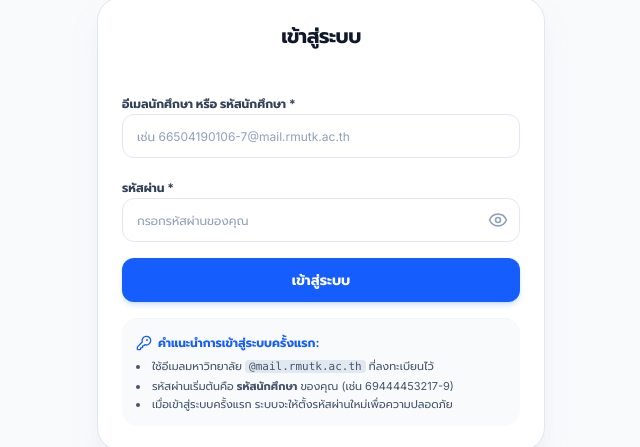
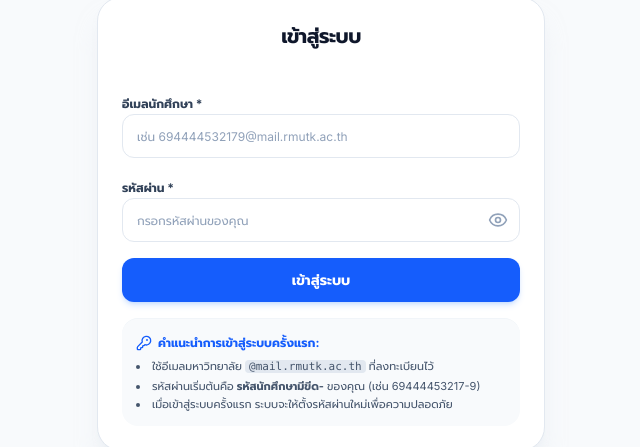
Before and after one commit to 665041901067-debug/shirt-order-system, a Next.js app: page /login in a window 1280 px wide. Shown: the part 223-670 px from the top of the page, without its empty margins (319-959 px from the left). Built offline with nearby package versions, Linux system fonts and the light colour scheme; no server answers.

Commit message:
page v.แก้

```diff
--- a/src/app/login/page.tsx
+++ b/src/app/login/page.tsx
@@ -156,11 +156,11 @@ export default function LoginPage() {
             <form onSubmit={handleSubmit} className="space-y-4">
               <div className="space-y-1.5">
                 <label className="text-xs font-bold text-slate-700">
-                  อีเมลนักศึกษา หรือ รหัสนักศึกษา *
+                  อีเมลนักศึกษา  *
                 </label>
                 <Input
                   type="text"
-                  placeholder="เช่น 66504190106-7@mail.rmutk.ac.th"
+                  placeholder="เช่น 694444532179@mail.rmutk.ac.th"
                   value={email}
                   onChange={(e) => setEmail(e.target.value)}
                   required
@@ -213,7 +213,7 @@ export default function LoginPage() {
               </div>
               <ul className="list-disc list-inside space-y-1 text-[11px] text-slate-600">
                 <li>ใช้อีเมลมหาวิทยาลัย <code className="bg-slate-200 px-1 py-0.2 rounded font-mono">@mail.rmutk.ac.th</code> ที่ลงทะเบียนไว้</li>
-                <li>รหัสผ่านเริ่มต้นคือ <strong>รหัสนักศึกษา</strong> ของคุณ (เช่น 69444453217-9)</li>
+                <li>รหัสผ่านเริ่มต้นคือ <strong>รหัสนักศึกษามีขีด-</strong> ของคุณ (เช่น 69444453217-9)</li>
                 <li>เมื่อเข้าสู่ระบบครั้งแรก ระบบจะให้ตั้งรหัสผ่านใหม่เพื่อความปลอดภัย</li>
               </ul>
             </div>
```
